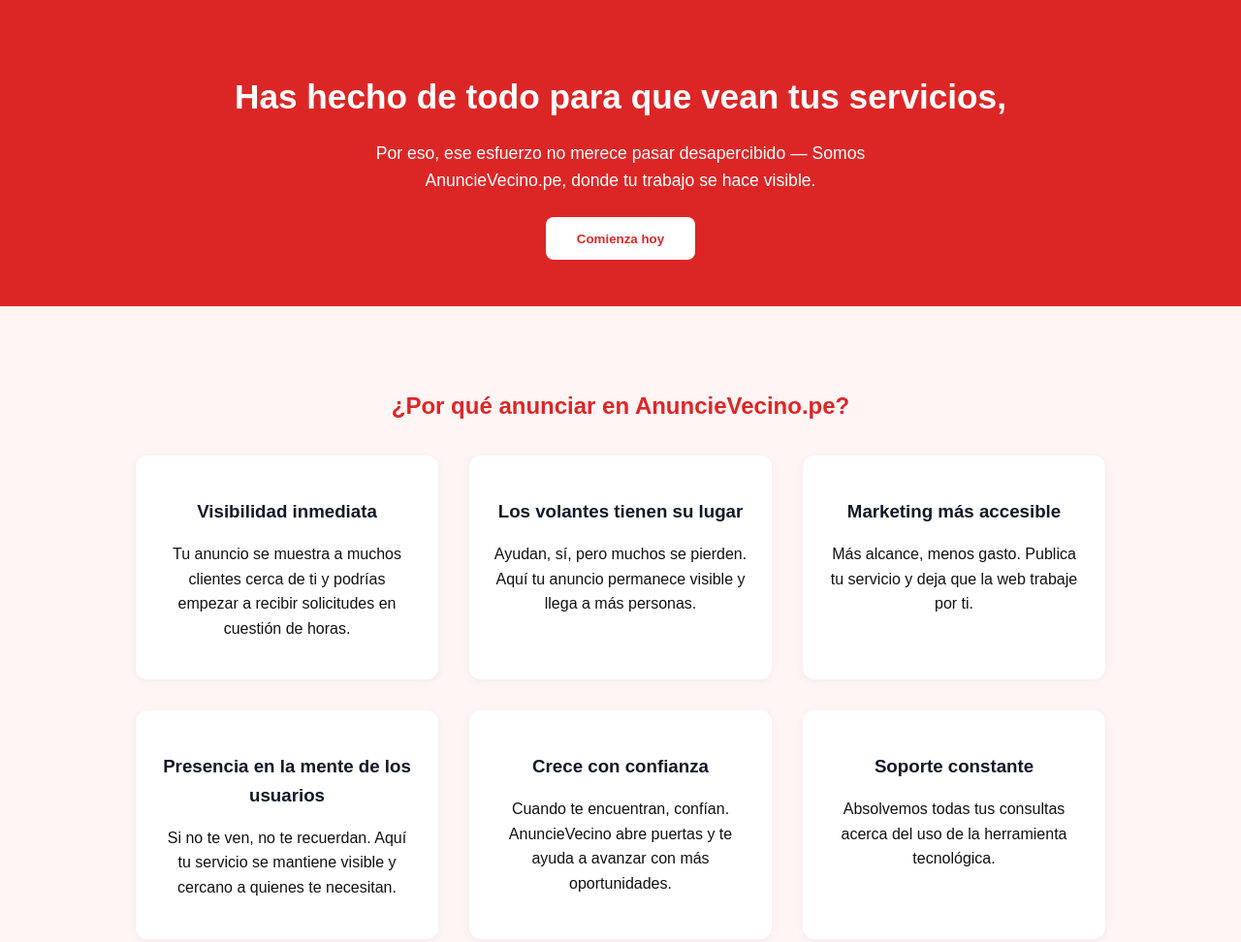
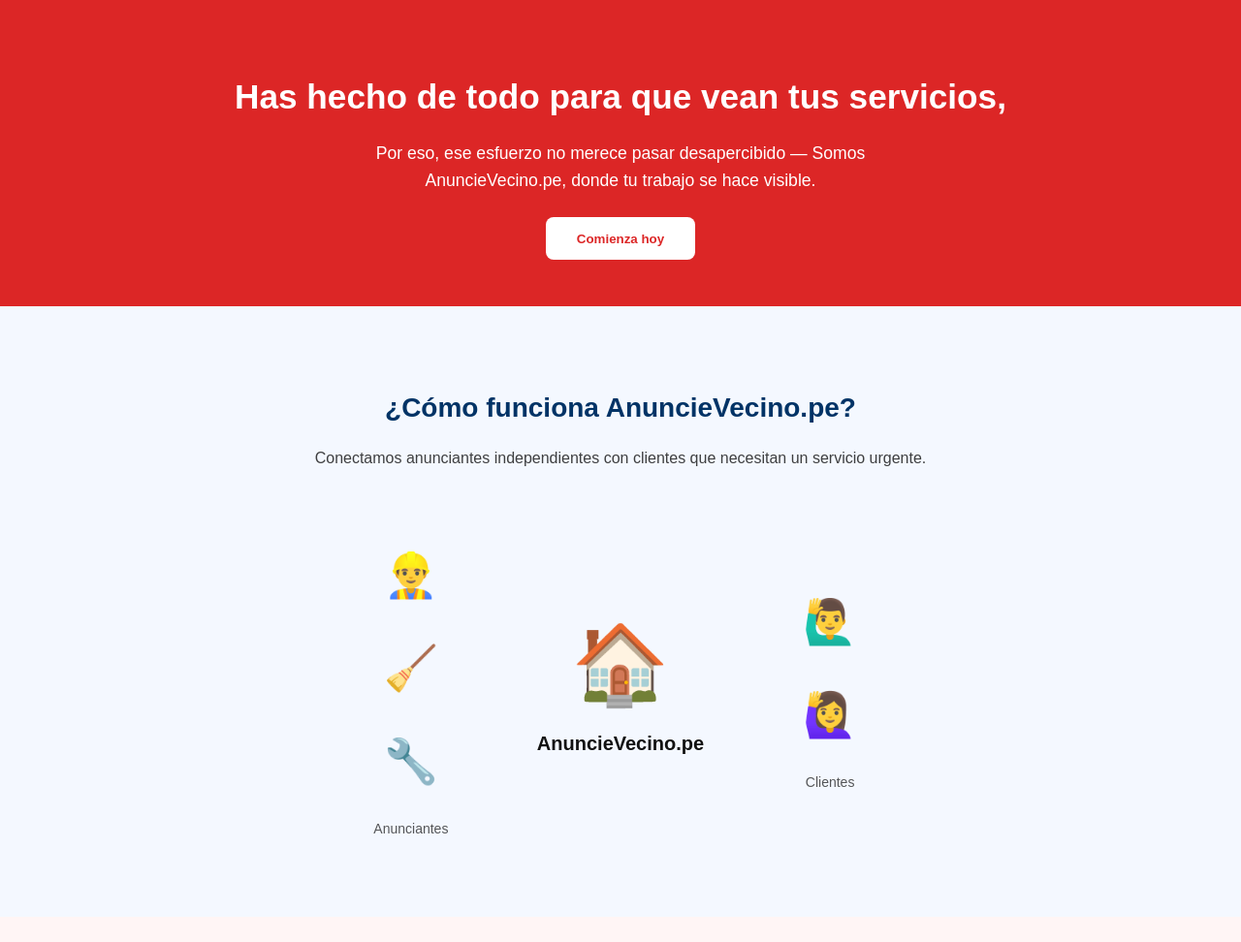
Before and after one commit to SlaverFrancois/blazarsystemsperu-radical, a plain HTML site: page landing.html in a window 1280 px wide. Shown: the top 972 px of the page at 97% size. Drawn offline with Linux system fonts and the light colour scheme.

Commit message:
fix & feat: mejora en landing y correcion de formatos

```diff
--- a/landing.html
+++ b/landing.html
@@ -303,6 +303,112 @@
   box-shadow: 0 2px 8px rgba(0,0,0,0.1);
 }
 
+/*diagrama*/
+
+/* ======== SECCIÓN COMPLETA ======== */
+.flow-section {
+  background: #f4f8ff; /* Fondo suave */
+  padding: 60px 20px;
+  text-align: center;
+}
+
+.flow-title {
+  font-size: 28px;
+  margin-bottom: 10px;
+  color: #003366;
+}
+
+.flow-subtitle {
+  font-size: 16px;
+  margin-bottom: 40px;
+  opacity: 0.8;
+}
+
+/* ======== CONTENEDOR ======== */
+.flow-container {
+  display: flex;
+  align-items: center;
+  justify-content: center;
+  gap: 70px;
+  padding: 20px;
+  flex-wrap: wrap; /* para responsive */
+}
+
+/* ======== COLUMNAS ======== */
+.column {
+  display: flex;
+  flex-direction: column;
+  align-items: center;
+  min-width: 120px;
+}
+
+/* ======== ICONOS ======== */
+.icon {
+  font-size: 45px;
+  margin: 12px;
+  opacity: 0.9;
+  animation: bounce 2.5s infinite ease-in-out;
+}
+
+.platform-icon {
+  font-size: 70px;
+  animation: pulse 2s infinite ease-in-out;
+}
+
+.platform-name {
+  margin-top: 10px;
+  font-size: 20px;
+  font-weight: bold;
+}
+
+/* ======== LABELS ======== */
+.label {
+  margin-top: 10px;
+  font-size: 14px;
+  opacity: 0.7;
+}
+
+/* ======== ANIMACIONES ======== */
+@keyframes bounce {
+  0%, 100% { transform: translateY(0); }
+  50% { transform: translateY(-10px); }
+}
+
+@keyframes pulse {
+  0%, 100% { transform: scale(1); }
+  50% { transform: scale(1.15); }
+}
+
+/* ======== RESPONSIVE ======== */
+@media (max-width: 768px) {
+  .flow-container {
+    gap: 40px;
+  }
+
+  .platform-icon {
+    font-size: 55px;
+  }
+
+  .icon {
+    font-size: 35px;
+  }
+
+  .flow-title {
+    font-size: 22px;
+  }
+
+  .flow-subtitle {
+    font-size: 14px;
+  }
+}
+
+@media (max-width: 480px) {
+  .flow-container {
+    flex-direction: column;
+  }
+}
+
+
   </style>
 </head>
 <body>
@@ -313,33 +419,63 @@
     <button class="cta-btn" onclick="document.getElementById('planes').scrollIntoView({behavior:'smooth'})">Comienza hoy</button>
   </header>
 
+<section class="flow-section">
+  <h2 class="flow-title">¿Cómo funciona AnuncieVecino.pe?</h2>
+  <p class="flow-subtitle">Conectamos anunciantes independientes con clientes que necesitan un servicio urgente.</p>
+
+  <div class="flow-container">
+
+    <!-- COLUMNA IZQUIERDA -->
+    <div class="column providers">
+      <div class="icon person">👷‍♂️</div>
+      <div class="icon person">🧹</div>
+      <div class="icon person">🔧</div>
+      <div class="label">Anunciantes</div>
+    </div>
+
+    <!-- CENTRO -->
+    <div class="column center">
+      <div class="platform-icon">🏠</div>
+      <div class="platform-name">AnuncieVecino.pe</div>
+    </div>
+
+    <!-- COLUMNA DERECHA -->
+    <div class="column clients">
+      <div class="icon client">🙋‍♂️</div>
+      <div class="icon client">🙋‍♀️</div>
+      <div class="label">Clientes</div>
+    </div>
+
+  </div>
+</section>
+
+
   <section class="benefits">
     <h2>¿Por qué anunciar en AnuncieVecino.pe?</h2>
     <div class="benefits-grid">
       <div class="benefit">
         <h3>Visibilidad inmediata</h3>
-        <p>Tu anuncio se muestra a muchos clientes cerca de ti y podrías empezar a recibir solicitudes en cuestión de horas.</p>
+        <p>Tu anuncio aparece frente a clientes reales cerca de ti, permitiéndote recibir solicitudes en cuestión de horas.</p>
       </div>
       <div class="benefit">
-        <h3>Los volantes tienen su lugar</h3>
-        <p>Ayudan, sí, pero muchos se pierden. Aquí tu anuncio permanece visible y llega a más personas.</p>
+        <h3>Tu servicio siempre activo y accesible</h3>
+        <p>A diferencia de volantes o recomendaciones que se pierden, aquí tu perfil permanece visible y disponible para quienes necesitan contratar ya.</p>
       </div>
       <div class="benefit">
-        <h3>Marketing más accesible</h3>
-        <p>Más alcance, menos gasto. Publica tu servicio y deja que la web trabaje por ti.</p>
-      </div>
-	  <!-->
-      <div class="benefit">
-        <h3>Presencia en la mente de los usuarios</h3>
-        <p>Si no te ven, no te recuerdan. Aquí tu servicio se mantiene visible y cercano a quienes te necesitan.</p>
+        <h3>Marketing accesible y eficaz</h3>
+        <p>Obtén más alcance sin gastar más. Publica tu servicio y deja que la plataforma te conecte con clientes reales.</p>
       </div>
       <div class="benefit">
-        <h3>Crece con confianza</h3>
-        <p>Cuando te encuentran, confían. AnuncieVecino abre puertas y te ayuda a avanzar con más oportunidades.</p>
+        <h3>Reputación y crecimiento profesional</h3>
+        <p>Cada visita, contacto y trabajo realizado impulsa tu imagen profesional y te posiciona como la primera opción en tu rubro.</p>
+      </div>
+      <div class="benefit">
+        <h3>Más experiencia y oportunidades continuas</h3>
+        <p>Muestra tu trabajo, fortalece tu presencia como profesional independiente y recibe más oportunidades que te ayudarán a crecer y desarrollarte.</p>
       </div>
 	  <div class="benefit">
-        <h3>Soporte constante</h3>
-        <p>Absolvemos todas tus consultas acerca del uso de la herramienta tecnológica.</p>
+        <h3>Acompañamiento para usar la plataforma al máximo</h3>
+        <p>Te guiamos en la creación de un buen perfil, resolvemos tus dudas y te ayudamos a aprovechar todas las funciones de AnuncieVecino.pe — exclusivamente dentro de la web.</p>
       </div>
     </div>
   </section>
@@ -396,8 +532,7 @@
         <span class="faq-icon">+</span>
       </button>
       <div class="faq-answer">
-        <p>AnuncieVecino.pe es una red local de anuncios digitales que conecta vecinos, negocios y emprendedores del Callao y Lima.
-        Publica tus servicios o productos sin complicaciones y olvida los carteles en los postes: aquí todo es digital y rápido.</p>
+        <p>AnuncieVecino.pe es una plataforma tecnológica que conecta, de forma inmediata, a negocios y emprendedores con clientes que buscan un servicio urgente. Es un espacio digital diseñado para brindar visibilidad real, marketing accesible y una vitrina moderna para emprendedores profesionales independientes que necesitan ser encontrados rápido. Aquí, todo es simple, directo y 100% digital: publica, conecta y consigue clientes en minutos.</p>
       </div>
     </div>
 
@@ -448,6 +583,18 @@
         </ul>
       </div>
     </div>
+
+     <div class="faq-item">
+      <button class="faq-question">
+        ¿AnuncieVecino.pe ofrece garantía sobre los servicios contratados?
+        <span class="faq-icon">+</span>
+      </button>
+      <div class="faq-answer">
+        <p>No. AnuncieVecino.pe es una plataforma que facilita el encuentro entre clientes y profesionales independientes, pero no participa en la ejecución del servicio.
+Si ocurre algún inconveniente, podemos ayudarte a restablecer el contacto con el anunciante, pero la solución y los acuerdos finales dependen directamente entre cliente y profesional. Cada anunciante cuenta con información visible —como su experiencia, descripción y enlaces externos— para que puedas tomar decisiones con mayor seguridad antes de contratar.</p>
+      </div>
+    </div>
+
   </div>
 </section>
 
@@ -487,6 +634,11 @@
       icon.textContent = item.classList.contains('active') ? '−' : '+';
     });
   });
+
+  document.querySelectorAll('.icon').forEach((el, index) => {
+  el.style.setProperty('--i', index);
+});
+
 </script>
 </body>
 </html>
```
Also changed, not shown: index.html (+1 -1 lines).
